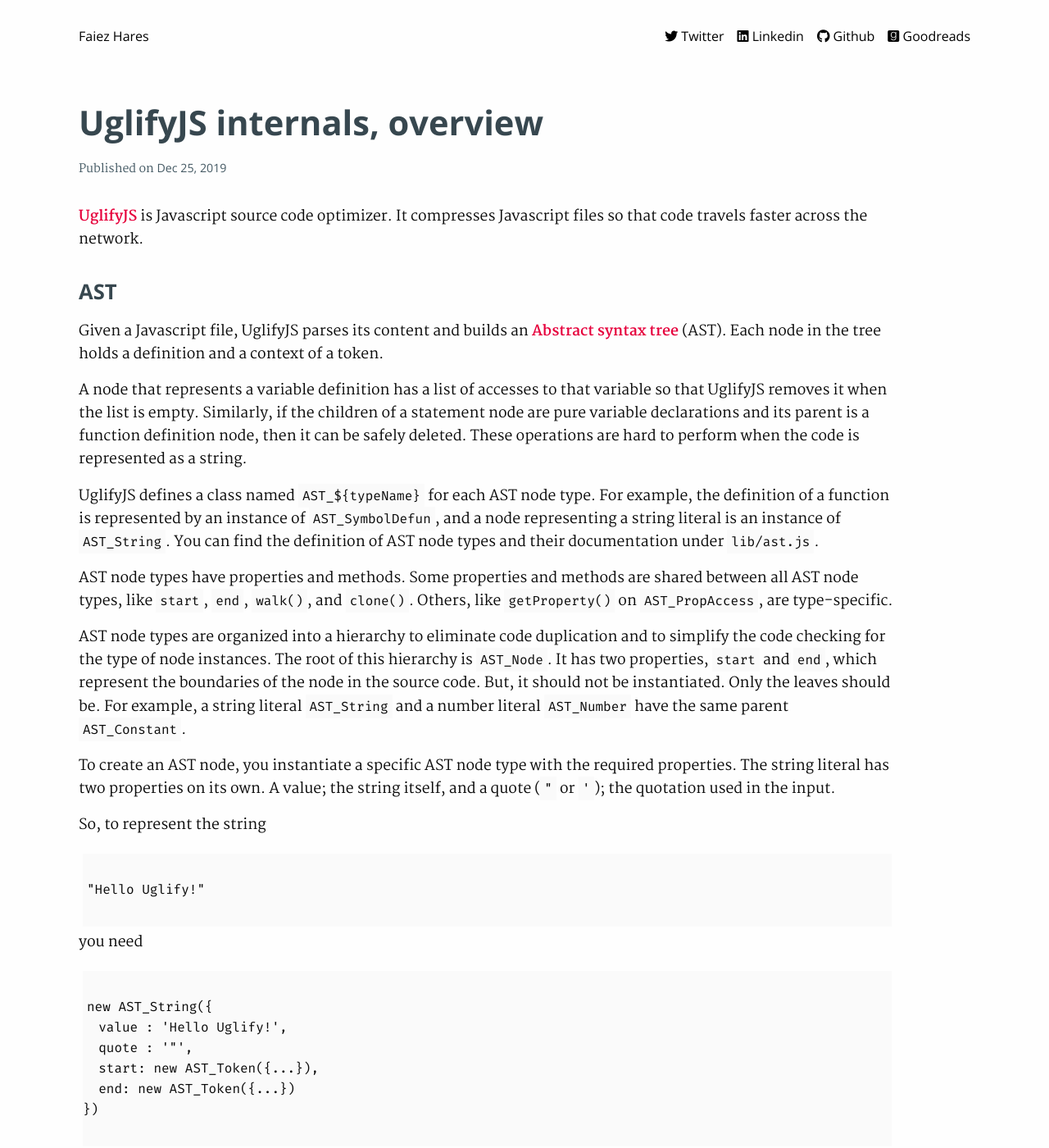
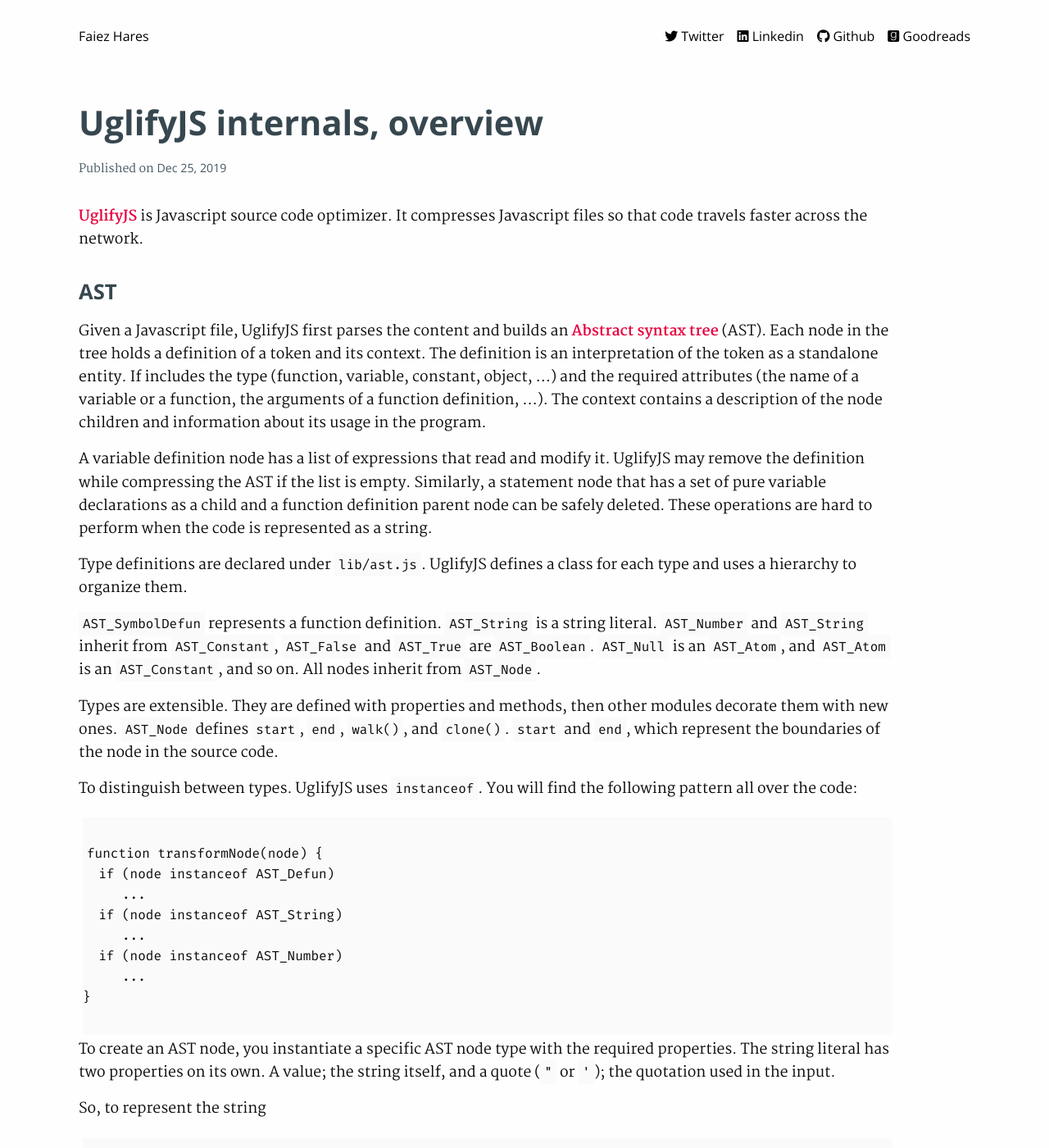
Before and after one commit to haresfaiez/haresfaiez.github.io, a Jekyll site: the page built from _posts/2019-12-25-uglifyjs-internals-overview.md, in a window 1280 px wide and 1400 px high. Shown: the whole window at 82% size. Built offline with Jekyll 4.4.1, drawn with Linux system fonts in a browser that asks for light colours; some of the changed text lies outside the part shown.

Commit message:
Improve UglifyJS internals overview post

````diff
--- a/_posts/2019-12-25-uglifyjs-internals-overview.md
+++ b/_posts/2019-12-25-uglifyjs-internals-overview.md
@@ -10,35 +10,45 @@ tags:     featured
 It compresses Javascript files so that code travels faster across the network.
 
 ## AST
-Given a Javascript file, UglifyJS parses its content and builds an
+Given a Javascript file, UglifyJS first parses the content and builds an
 [Abstract syntax tree](https://en.wikipedia.org/wiki/Abstract_syntax_tree) (AST).
-Each node in the tree holds a definition and a context of a token.
+Each node in the tree holds a definition of a token and its context.
+The definition is an interpretation of the token as a standalone entity. If includes the type (function,
+variable, constant, object, ...) and the required attributes (the name of a variable or a function, the arguments
+of a function definition, ...).
+The context contains a description of the node children and information about its usage in the program.
 
-A node that represents a variable definition has a list of accesses to that variable so that UglifyJS
-removes it when the list is empty.
-Similarly, if the children of a statement node are pure variable declarations and its parent is a
-function definition node, then it can be safely deleted.
+A variable definition node has a list of expressions that read and modify it. UglifyJS may remove the definition
+while compressing the AST if the list is empty.
+Similarly, a statement node that has a set of pure variable declarations as a child and a function
+definition parent node can be safely deleted.
 These operations are hard to perform when the code is represented as a string.
 
-UglifyJS defines a class named `AST_${typeName}` for each AST node type.
-For example, the definition of a function is represented by an instance of `AST_SymbolDefun`,
-and a node representing a string literal is an instance of `AST_String`.
-You can find the definition of AST node types and their documentation under
-[`lib/ast.js`](https://github.com/mishoo/UglifyJS2/blob/master/lib/ast.js).
+Type definitions are declared under [`lib/ast.js`](https://github.com/mishoo/UglifyJS2/blob/master/lib/ast.js).
+UglifyJS defines a class for each type and uses a hierarchy to organize them.
 
-AST node types have properties and methods.
-Some properties and methods are shared between all AST node types, like `start`, `end`,
-`walk()`, and `clone()`.
-Others, like `getProperty()` on `AST_PropAccess`, are type-specific.
+`AST_SymbolDefun` represents a function definition. `AST_String` is a string literal.
+`AST_Number` and `AST_String` inherit from `AST_Constant`, `AST_False` and `AST_True` are `AST_Boolean`.
+`AST_Null` is an `AST_Atom`, and `AST_Atom` is an `AST_Constant`, and so on.
+All nodes inherit from `AST_Node`.
 
-AST node types are organized into a hierarchy to eliminate code duplication and
-to simplify the code checking for the type of node instances.
-The root of this hierarchy is `AST_Node`.
-It has two properties, `start` and `end`, which represent the boundaries
-of the node in the source code.
-But, it should not be instantiated. Only the leaves should be.
-For example, a string literal `AST_String` and a number literal `AST_Number`
-have the same parent `AST_Constant`.
+Types are extensible.
+They are defined with properties and methods, then other modules decorate them with new ones.
+`AST_Node` defines `start`, `end`, `walk()`, and `clone()`.
+`start` and `end`, which represent the boundaries of the node in the source code.
+
+To distinguish between types. UglifyJS uses `instanceof`.
+You will find the following pattern all over the code:
+```
+function transformNode(node) {
+  if (node instanceof AST_Defun)
+     ...
+  if (node instanceof AST_String)
+     ...
+  if (node instanceof AST_Number)
+     ...
+}
+```
 
 To create an AST node, you instantiate a specific AST node type with the required properties.
 The string literal has two properties on its own.
@@ -81,18 +91,18 @@ new AST_Object({
 ## Scope
 
 Parallel to the AST, there is a tree of lexical scopes.
-It is built inside the AST. When an AST node introduces a new lexical scope, it inherits `AST_Scope`.
-So, to find the scopes tree, you only need to ignore the nodes that do not inherit `AST_Scope`.
+When an AST node introduces a new lexical scope, it inherits `AST_Scope`.
+You filter out the nodes that do not inherit `AST_Scope`, and you get the scopes tree.
 
-The root node of the AST is always an instance of `AST_Toplevel`, which inherits `AST_Scope`.
+The root of all AST is an `AST_Toplevel` instance, which inherits `AST_Scope`.
 
-The other type that inherits `AST_Scope` is `AST_Lambda`.
-`AST_Lambda` is a function definition. It is inherited by `AST_Accessor` (a getter/setter function),
+The other type that inherits `AST_Scope` is the function definition `AST_Lambda`.
+The latter is inherited by `AST_Accessor` (a getter/setter function),
 `AST_Function` (a function expression), and `AST_Defun` (a function definition).
 
 A Function definition is a statement and a function expression is an expression.
-There is a distinction between the two because the function statement needs a name while a function expression
-does not and because the compressor optimizes them differently.
+The compressor optimizes them differently and the parser requires a name for the function statement
+but not for the expression. It is more convenient to separate them.
 
 The documentation defines the properties `AST_Scope` as:
 ```
@@ -105,19 +115,18 @@ enclosed: "[SymbolDef*/S] a list of all symbol definitions that are accessed fro
 cname: "[integer/S] current index for mangling variables (used internally by the mangler)",
 ```
 
-In addition to those, `AST_Toplevel` defines `globals` (a list for undeclared names).
-`AST_Lambda` defines the name of the function, its arguments, and `uses_arguments` (a boolean that
+`AST_Toplevel` also defines `globals` (a list for undeclared names).
+`AST_Lambda` defines the name of the function, a list of its arguments, and `uses_arguments` (a boolean that
 is true when the function accesses the arguments array).
 
-Outside the context of these nodes, only `AST_Symbol` knows about `AST_Scope` as it holds a reference to
-its scope.
-`AST_Symbol` is inherited by symbols (accessors, declaration in var/function name or argument/catch block,
-a reference to a symbol/label, `this`, or a label).
+Other than those nodes, only `AST_Symbol` knows about `AST_Scope`. It holds a reference to its scope.
+An `AST_Symbol` is either an accessors, a declaration in var/function name or argument/catch block,
+a reference to a symbol/label, the keyword `this`, or a loop label.
 
-UglifyJS has a module `scope` where it defines methods that operate on the scope for `AST_Toplevel`,
-`AST_Lambda`, `AST_Scope`, `AST_Symbol`, and `AST_Sequence`.
-Operation includes enriching an existing scope, like defining a global variable for `AST_Toplevel`
-or adding more information to the context of `AST_Scope` nodes.
+UglifyJS defines `AST_Scope` operations in
+[`lib/scope.js`](https://github.com/mishoo/UglifyJS2/blob/master/lib/scope.js).
+These operations enrich the description of existing scopes
+by defining new variables or by exploring the surrounding and adding information to the context.
 
 ## TreeWalker
 A `TreeWalker` is a [visitor](https://en.wikipedia.org/wiki/Visitor_pattern) that, given a node,
````
